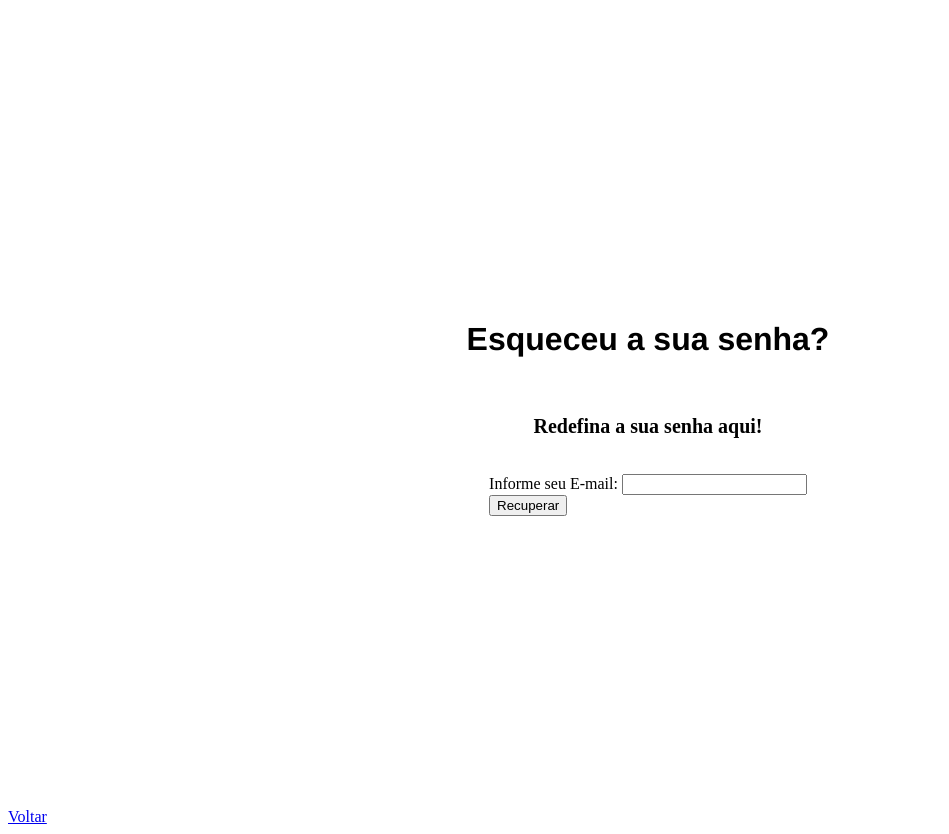
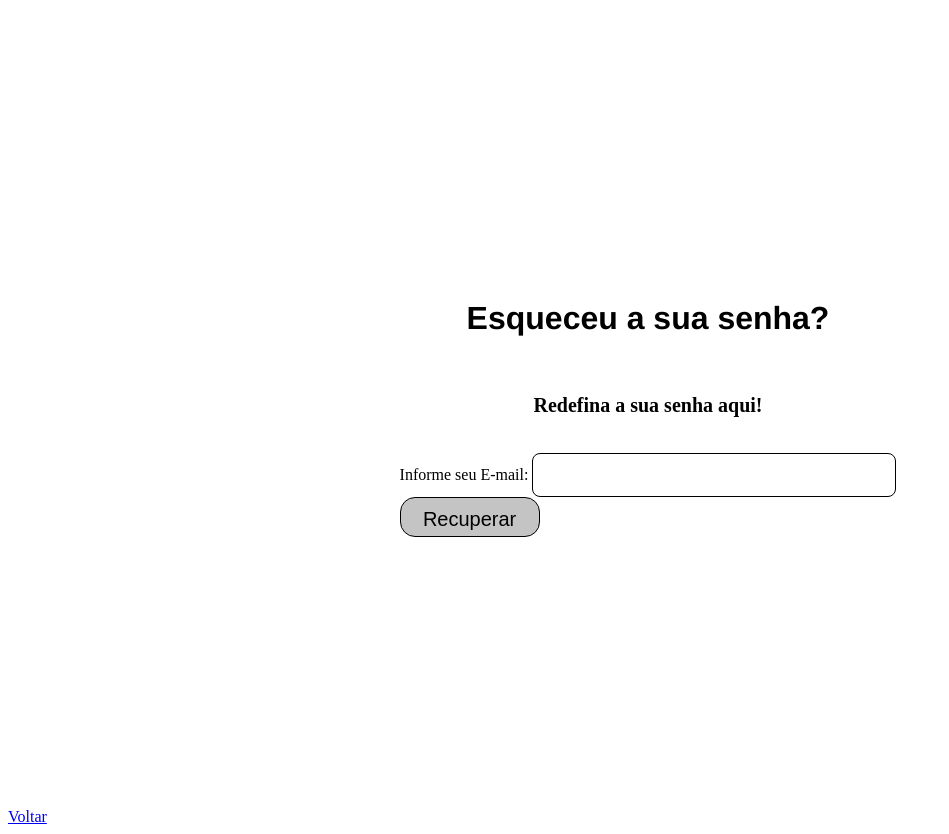
Before and after one commit to Aerther/Estagirando, a PHP site: page /recuperarSenha.php in a window 1280 px wide. Shown: the whole page, without its empty margins (0-949 px from the left). Run offline with PHP 8.4, Linux system fonts and the light colour scheme.

Commit message:
páginas

```diff
--- a/index.php
+++ b/index.php
@@ -28,7 +28,6 @@ if(isset($_POST["botao-enviar"])) {
     <meta charset="UTF-8">
     <meta name="viewport" content="width=device-width, initial-scale=1.0">
 
-    <link rel="stylesheet" href="./src/styles/reset.css">
     <link rel="stylesheet" href="./src/styles/style.css">
 
     <script src="./src/js/main.js" defer></script>
--- a/recuperarSenha.php
+++ b/recuperarSenha.php
@@ -54,7 +54,7 @@ if (isset($_POST["recuperar"]) ) {
 
             <section>
 
-                <input type="submit" name="recuperar" value="Recuperar">
+                <input type="submit" name="recuperar" value="Recuperar" id="btn">
             </section>
 
         </form>
--- a/src/styles/reset.css
+++ b/src/styles/reset.css
@@ -21,3 +21,28 @@
     font-size: 20px;
     font-family:'Times New Roman', Times, serif;
 }
+
+#btn {
+    width: 140px;
+    height: 40px;
+    font-size: 20px;
+    padding: 10px;
+
+    border: 1px solid black;
+
+    background-color: #c4c4c4;
+
+    border-radius: 15px;
+}
+
+input:not([name="recuperar"]) {
+    width: 350px;
+    height: 40px;
+
+    padding-left: 10px;
+
+    border: 1px solid black;
+    border-radius: 8px;
+
+    font-size: 0.9rem;
+}
```
